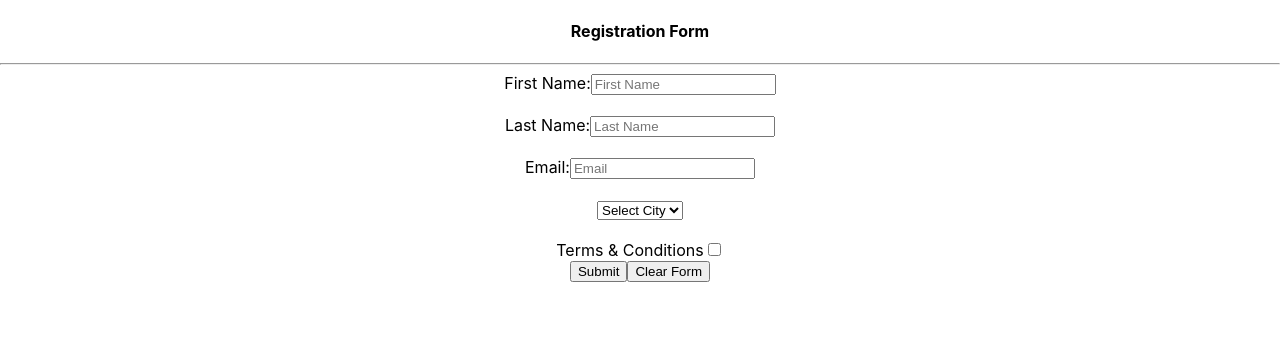
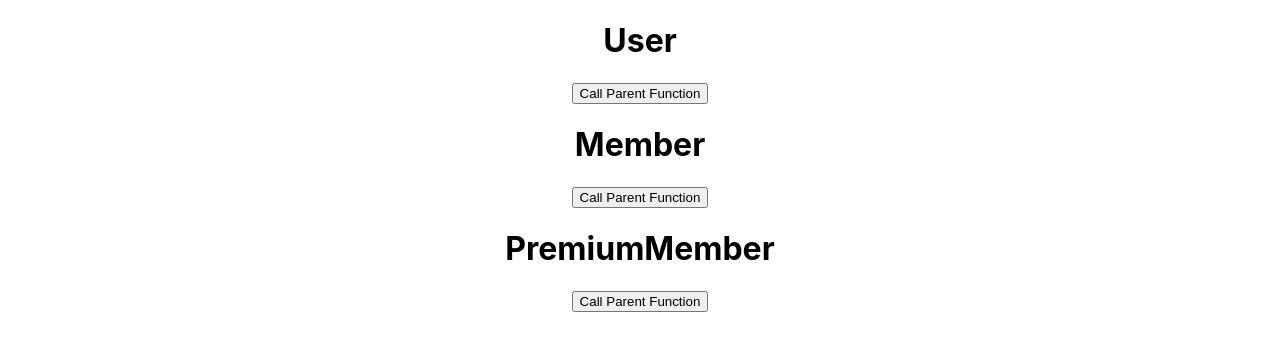
Before and after one commit to shahbaz-bandits25/React-Learning, a React (Create React App) app: page / in a window 1280 px wide. Shown: the top 350 px of the page. Built offline with nearby package versions, Linux system fonts and the light colour scheme.

Commit message:
In video 21 we've learned how to pass function as prop to child and super child components

```diff
--- a/src/App.js
+++ b/src/App.js
@@ -9,10 +9,15 @@ import StateManagementLectrue from './video-12';
 import StateManagementLectrueInClassComponent from './video-13';
 import GetInputBoxValue from "./video-16";
 import RegistrationForm from "./video-18";
+import User from "./video-21";
 
 function App() {
     const [email,setEmail] = useState('azfar@gmail.com');
     const [city,setCity] = useState('Lahore');
+
+    function getData() {
+        alert("I'm a function exists in App component");
+    }
 
   return (
     <div className="App">
@@ -32,7 +37,10 @@ function App() {
     {/*    <button onClick={()=>{setCity('Islamabad')}}>Update City</button>*/}
 
         {/*<GetInputBoxValue />*/}
-        <RegistrationForm/>
+        {/*<RegistrationForm/>*/}
+
+    {/*    here in below Line of code we'll pass our function as a prop to our Component*/}
+        <User data={getData}/>
     </div>
   );
 }
--- /dev/null
+++ b/src/Member.js
@@ -0,0 +1,14 @@
+
+//In this video we'll learn how to execute the function which we received as prop in it's parent Named user and User receieved
+// from it's parent named App.
+
+function Member(props){
+    return (
+        <div className="App">
+            <h1>Member</h1>
+            <button onClick={props.data}>Call Parent Function</button>
+        </div>
+    )
+}
+
+export default Member;
--- /dev/null
+++ b/src/PremiumMember.js
@@ -0,0 +1,14 @@
+
+//In this video we'll learn how to execute the function which we received as prop in it's parent Named user and User receieved
+// from it's parent named App.
+
+function PremiumMember(props){
+    return (
+        <div className="App">
+            <h1>PremiumMember</h1>
+            <button onClick={props.data}>Call Parent Function</button>
+        </div>
+    )
+}
+
+export default PremiumMember;
--- /dev/null
+++ b/src/video-21.js
@@ -0,0 +1,20 @@
+//In this video we'll learn how to execute the function which we received as prop.
+
+import Member from "./Member";
+import PremiumMember from "./PremiumMember";
+
+function User(props){
+    return (
+        <div className="App">
+            <h1>User</h1>
+            <button onClick={props.data}>Call Parent Function</button>
+
+            <div className='row'>
+                <Member data={props.data}/>
+                <PremiumMember  data={props.data} />
+            </div>
+        </div>
+    )
+}
+
+export default User;
```
